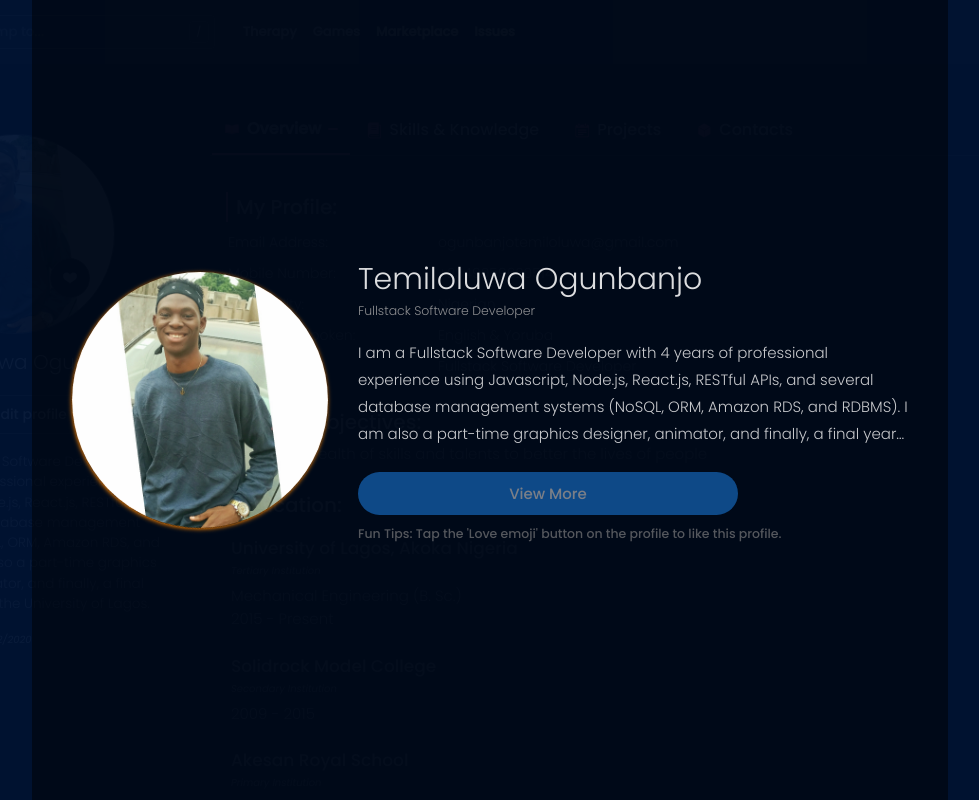
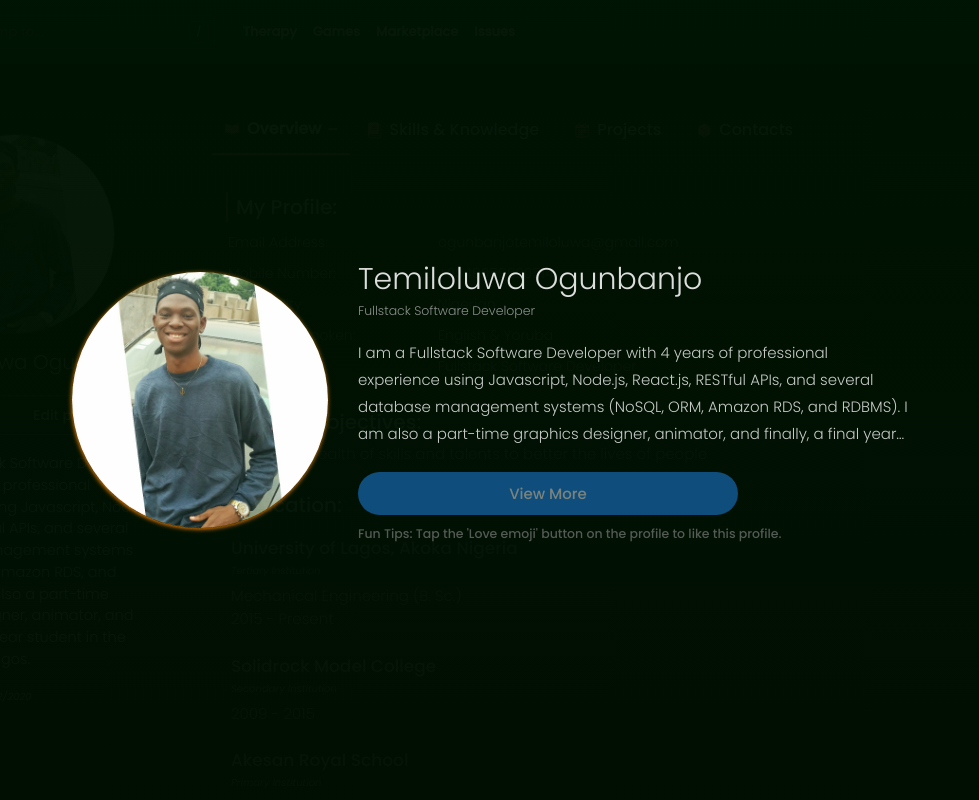
Before and after one commit to temiogunbanjo/temiogunbanjorepo, a React (Create React App) app: page / in a window 1280 px wide. Shown: the top 800 px of the page, without its empty margins (150-1129 px from the left). Built offline with nearby package versions, Linux system fonts and the light colour scheme.

Commit message:
Switched to glass UI and updated the projects

```diff
--- a/src/components/preloader/preloader.css
+++ b/src/components/preloader/preloader.css
@@ -12,11 +12,13 @@
 }
 
 .preloader .gates{
-    background-color: rgba(0, 20, 51, 0.95);
+    animation: change-color 10s ease 0s infinite normal forwards;
+    background-color: rgba(0, 20, 51, 0.397);
     position: absolute;
     width: 50%;
     height: 100vh;
     z-index: -1;
+    transition: background-image 0.3s ease;
 }
 
 .preloader .gates.left-gate{
@@ -41,7 +43,7 @@
     align-items: center;
     height: 100vh;
     margin: auto;
-    background-color: rgba(0, 0, 0, 0.50);
+    /* background-color: rgba(0, 0, 0, 0.50); */
 }
 
 .preloader .preload-body > *{
@@ -212,3 +214,27 @@
         box-shadow: 0 -2px 0.4rem red;
     }
 }
+
+@-webkit-keyframes change-color{
+    0%, 100%{
+        background-image: -webkit-linear-gradient(rgba(0, 20, 51, 0.95), rgba(1, 17, 41, 0.95));
+        background-image: linear-gradient(rgba(0, 20, 51, 0.95), rgba(1, 17, 41, 0.95));
+    }
+
+    50%{
+        background-image: -webkit-linear-gradient(rgba(0, 20, 1, 0.95), rgba(1, 15, 1, 0.95));
+        background-image: linear-gradient(rgba(0, 20, 1, 0.95), rgba(1, 15, 1, 0.95));
+    }
+}
+
+@keyframes change-color{
+    0%, 100%{
+        background-image: -webkit-linear-gradient(rgba(0, 20, 51, 0.95), rgba(1, 17, 41, 0.95));
+        background-image: linear-gradient(rgba(0, 20, 51, 0.95), rgba(1, 17, 41, 0.95));
+    }
+
+    50%{
+        background-image: -webkit-linear-gradient(rgba(0, 20, 1, 0.95), rgba(1, 15, 1, 0.95));
+        background-image: linear-gradient(rgba(0, 20, 1, 0.95), rgba(1, 15, 1, 0.95));
+    }
+}
--- a/src/context/provider.js
+++ b/src/context/provider.js
@@ -1,37 +1,55 @@
 import React from "react";
 import AppContext from "./AppContext";
 
-import nullimgT from '../resources/images/nullimgT.png';
+import nullimgT from "../resources/images/nullimgT.png";
 
 class AppContextProvider extends React.Component {
   state = {
-        name: 'What\'s my name?',
-        username: 'username',
+    name: "What's my name?",
+    username: "username",
     avatar: nullimgT,
     portfolio: {
       profession: null,
-            bio: 'Please wait. Loading all my data...',
-            skills: [{isDummy: true}, {isDummy: true}, {isDummy: true}, {isDummy: true}],
-            projects: [{isDummy: true}, {isDummy: true}, {isDummy: true}, {isDummy: true}]
-        }
-    }
+      bio: "Please wait. Loading all my data...",
+      skills: [
+        { isDummy: true },
+        { isDummy: true },
+        { isDummy: true },
+        { isDummy: true },
+        { isDummy: true },
+        { isDummy: true },
+      ],
+      projects: [
+        { isDummy: true },
+        { isDummy: true },
+        { isDummy: true },
+        { isDummy: true },
+      ],
+    },
+  };
 
   setPortfolioState = (data) => {
-        const newPortfolioData = Object.assign({}, { ...this.state.portfolio }, data);
-        this.setState({portfolio: newPortfolioData});
-    }
+    const newPortfolioData = Object.assign(
+      {},
+      { ...this.state.portfolio },
+      data
+    );
+    this.setState({ portfolio: newPortfolioData });
+  };
 
   setAppState = (data) => {
     this.setState(data);
-    }
+  };
 
   render() {
     return (
-        <AppContext.Provider value={{
+      <AppContext.Provider
+        value={{
           ...this.state,
           setPortfolioState: this.setPortfolioState,
-            setAppState: this.setAppState
-        }}>
+          setAppState: this.setAppState,
+        }}
+      >
         {this.props.children}
       </AppContext.Provider>
     );
--- a/src/index.css
+++ b/src/index.css
@@ -9,6 +9,7 @@ html{
 }
 
 body{
+  position: relative;
   --pointer-color: red;
   --page-bg-color: #fff;
   --page-link-color:#0059fd;
@@ -32,6 +33,22 @@ body{
   transition: all 0.3s ease;
 }
 
+body::after{
+  content: '';
+  z-index: -1;
+  position: absolute;
+  top: 0;
+  left: 0;
+  width: 30%;
+  height: 100vh;
+  clip-path: circle(15% at 0% 11%);
+  background-image: linear-gradient(125deg, rgba(255, 209, 123, 0.87), rgb(255, 91, 132) 50%);
+}
+
+body.dark-mode::after{
+  background-image: none
+}
+
 body.dark-mode{
   --page-bg-color:#070913;
   --page-link-color: #ff5b84;
@@ -44,7 +61,7 @@ body.dark-mode{
   --lazy-dark-color: #d9d9d9;
   --border-line-color: #4d4d4d;
   --separation-line-color: #383838;
-  --tab-notice-bgcolor: #ff5b84;
+  --tab-notice-bgcolor: var(--page-link-color);
   --tab-border-color: var(--page-link-color);
   --tab-notice-textcolor: black;
   --footer-bg-color: #eee;
@@ -217,7 +234,9 @@ input[type="submit"], select{
 }
 
 @media only screen and (max-width:800px){
-
+  body::after{
+    background-image: none
+  }
 }
 
 @-webkit-keyframes lazy-loading{
--- a/src/layouts/portfolio/portfolio.css
+++ b/src/layouts/portfolio/portfolio.css
@@ -160,14 +160,33 @@ body.dark-mode main .user-profile-section .user-details{
     }
 
     main .user-profile-section{
+        position: sticky;
+        top: 3rem;
         width: 35vw;
         min-width: 200px;
-        max-width: 300px;
+        max-width: 320px;
+        max-height: 750px;
         align-items: center;
-        padding-left: 1.5rem;
-        padding-right: 1.5rem;
-        margin-left: 3rem;
-        margin-right: 3rem;
+        padding-left: 2.5rem;
+        padding-right: 2.5rem;
+        padding-bottom: 5rem;
+        margin-left: 2rem;
+        margin-right: 2rem;
+        border-radius: 10px;
+        backdrop-filter: blur(10px);
+        background-color: rgba(12, 12, 12, 0.1);
+        box-shadow: 6px 16px 25px rgba(27, 27, 27, 0.25);
+    }
+
+    body.dark-mode main .user-profile-section{
+        border-radius: 10px;
+        backdrop-filter: blur(10px);
+        background-color: rgba(80, 80, 85, 0.15);
+        box-shadow: 10px 20px 30px rgba(0, 0, 0, 0.3);
+    }
+
+    body.dark-mode main .user-profile-section .user-details{
+        color: #fff;
     }
 
     main .user-profile-section .img-wrapper{
@@ -196,18 +215,23 @@ body.dark-mode main .user-profile-section .user-details{
         justify-content: center;
         align-items: center;
         text-align: center;
-        position: absolute;
+        /* position: absolute; */
+        color: black;
         background-color: var(--page-bg-color);
         background-image: linear-gradient(rgba(0, 0, 0, 0), rgba(0, 0, 0, 0.1));
         border-radius: 50%;
         z-index: +40;
         width: 40px;
         height: 40px;
-        left: 20rem;
-        top: 25rem;
+        /* left: 20rem; */
+        /* top: 25rem; */
         min-width: unset;
         max-width: unset;
         /* transform: translate(100%, 100%); */
+    }
+
+    body.dark-mode main .user-profile-section button.user-status{
+        color: #ff4343;
     }
 
     main .main-content-section{
--- a/src/layouts/portfolio/projects.css
+++ b/src/layouts/portfolio/projects.css
@@ -19,19 +19,19 @@
 }
 
 #project-container .project-item{
-    color: #aaa;
+    color: #000;
     position: relative;
     width: calc(50% - 3rem);
     margin: 1.5rem;
     max-width: 340px;
-    background-color: rgba(0, 0, 0, 0.6);
-    backdrop-filter: blur(5px);
-    background-image: -webkit-linear-gradient(rgba(0, 0, 0, 0), rgba(0, 0, 0, 0.2));
-    background-image: linear-gradient(rgba(0, 0, 0, 0), rgba(0, 0, 0, 0.2));
+    background-color: rgb(255, 255, 255);
+    /* background-image: -webkit-linear-gradient(rgba(0, 0, 0, 0), rgba(0, 0, 0, 0.2)); */
+    /* background-image: linear-gradient(rgba(0, 0, 0, 0), rgba(0, 0, 0, 0.2)); */
     font-size: 1.2rem;
     border-radius: 8px;
     transform-style: preserve-3d;
     overflow: hidden;
+    box-shadow: 6px 9px 15px rgba(0, 0, 0, 0.18);
 }
 
 
@@ -54,17 +54,23 @@
     height: 1.1rem;
 }
 
-
 #project-container .project-item .project-item-name{
     margin: 0;
     font-size: 2.5rem;
     font-weight: 500;
-    color: #ffffff;
+    color: #000;
+}
+
+body.dark-mode #project-container .project-item,
+body.dark-mode #project-container .project-item .project-item-name,
+body.dark-mode #project-container .project-item .project-item-description{
+    color: #fff;
 }
 
 #project-container .project-item .project-item-preview{
+    transform-origin: left;
     z-index: +33;
-    background-color: #1f1f1f;
+    background-color: #f2f2f2;
     position: absolute;
     height: 100%;
     object-fit: cover;
@@ -73,8 +79,28 @@
     padding: 1rem;
 }
 
+#project-container .project-item .project-item-preview::after{
+    content: 'Tap card to view details';
+    position: absolute;
+    color: var(--text-color);
+    width: calc(100% - 5rem);
+    max-width: 15rem;
+    height: auto;
+    border-radius: 10px;
+    left: 1.5rem;
+    /* transform: translateX(-50%); */
+    bottom: 1.5rem;
+    padding: 0.9rem 1.5rem;
+    background-color: var(--page-bg-color);
+}
+
+body.dark-mode #project-container .project-item .project-item-preview{
+    background-color: #1f1f1f;
+}
+
 #project-container .project-item:hover .project-item-preview{
-    opacity: 0.05;
+    opacity: 0.5;
+    transform: rotateY(95deg);
 }
 
 #project-container .project-item .project-item-tags{
@@ -88,7 +114,7 @@
 
 #project-container .project-item .project-item-description{
     font-weight: 300;
-    color: #ffffff;
+    color: #000;
     font-size: 1.5rem;
     line-height: 1.7;
     margin-bottom: 2rem;
@@ -96,20 +122,20 @@
 }
 
 #project-container .project-item .project-view-btn{
-    font-size: 1.3rem;
-    padding: 1.5rem 0.8rem;
+    font-size: 1.4rem;
     background-color: #ec3535;
     border-radius: 5px;
-    color: #eee;
+    color: #fff;
     margin: auto;
     margin-bottom: 0;
     width: 100%;
-    max-width: 180px;
+    max-width: 250px;
     text-align: center;
     align-items: center;
     justify-content: center;
-    z-index: +100;
-    box-shadow: 5px 8px 20px rgba(0, 0, 0, 0.5);
+    padding: 1rem 2rem;
+    box-shadow: 3px 5px 8px 1px rgba(206, 0, 0, 0.3);
+    transition: transform 100ms linear, box-shadow 100ms linear;
 }
 
 #project-container .project-item .project-view-btn[data-disabled="true"]{
@@ -195,9 +221,9 @@
 
 
 body.dark-mode #project-container .project-item{
-    border: 1px solid #222222;
-    border-left: 1px solid #282828;
-    border-top: 1px solid #282828;
+    border: 2px solid #222222;
+    border-left: 2px solid #282829;
+    border-top: 2px solid #282829;
     background-color: rgba(160, 160, 160, 0.2);
     box-shadow: 20px 20px 30px rgba(0, 0, 0, 0.5);
     background-image: linear-gradient(rgba(0, 0, 0, 0), rgba(0, 0, 0, 0.2));
@@ -221,8 +247,9 @@ body.dark-mode #project-container .project-item{
     }
 
     #project-container .project-item .project-view-btn{
-        padding: 1rem 2rem;
-        max-width: 200px;
+        padding: 1.6rem 4rem;
+        font-size: 1.5rem;
+        max-width: 300px;
     }
 }
 
--- a/src/layouts/portfolio/sections/ProfileSummary.js
+++ b/src/layouts/portfolio/sections/ProfileSummary.js
@@ -30,7 +30,7 @@ class ProfileSummary extends React.Component {
 
             <div
               className="user-details"
-              style={{ margin: "1.8rem 0 0", fontSize: "1.35rem" }}
+              style={{ margin: "1.8rem 0 0", fontSize: "1.45rem" }}
             >
               {context.portfolio.bio}
             </div>
--- a/src/layouts/portfolio/sections/subsections/Project.js
+++ b/src/layouts/portfolio/sections/subsections/Project.js
@@ -7,9 +7,9 @@ function Project(props) {
     window.VanillaTilt.init(document.querySelectorAll(".project-item"), {
       max: 20,
       reverse: true,
-      speed: 400,
+      speed: 350,
       glare: true,
-      "max-glare": 0.2,
+      "max-glare": 0.3,
     });
   });
 
```
Lines whose indentation alone changed are shown as unchanged.
